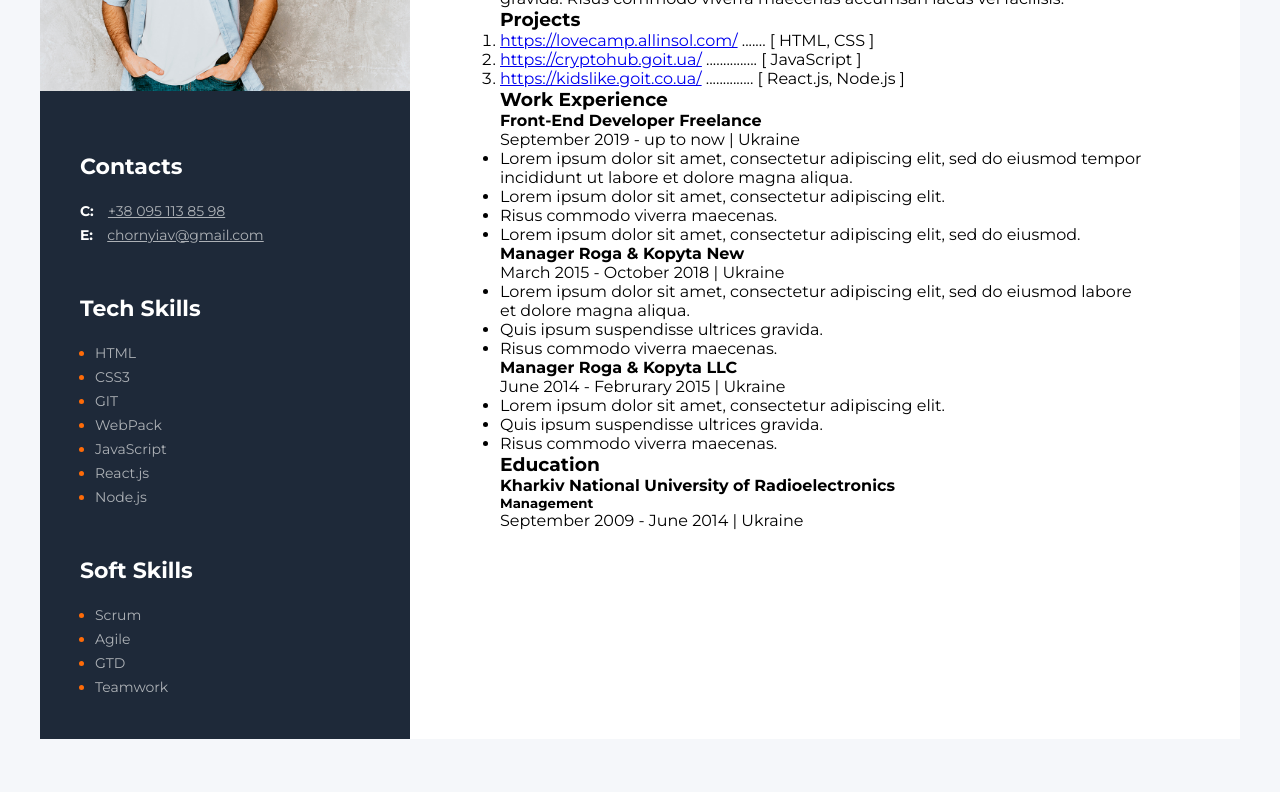
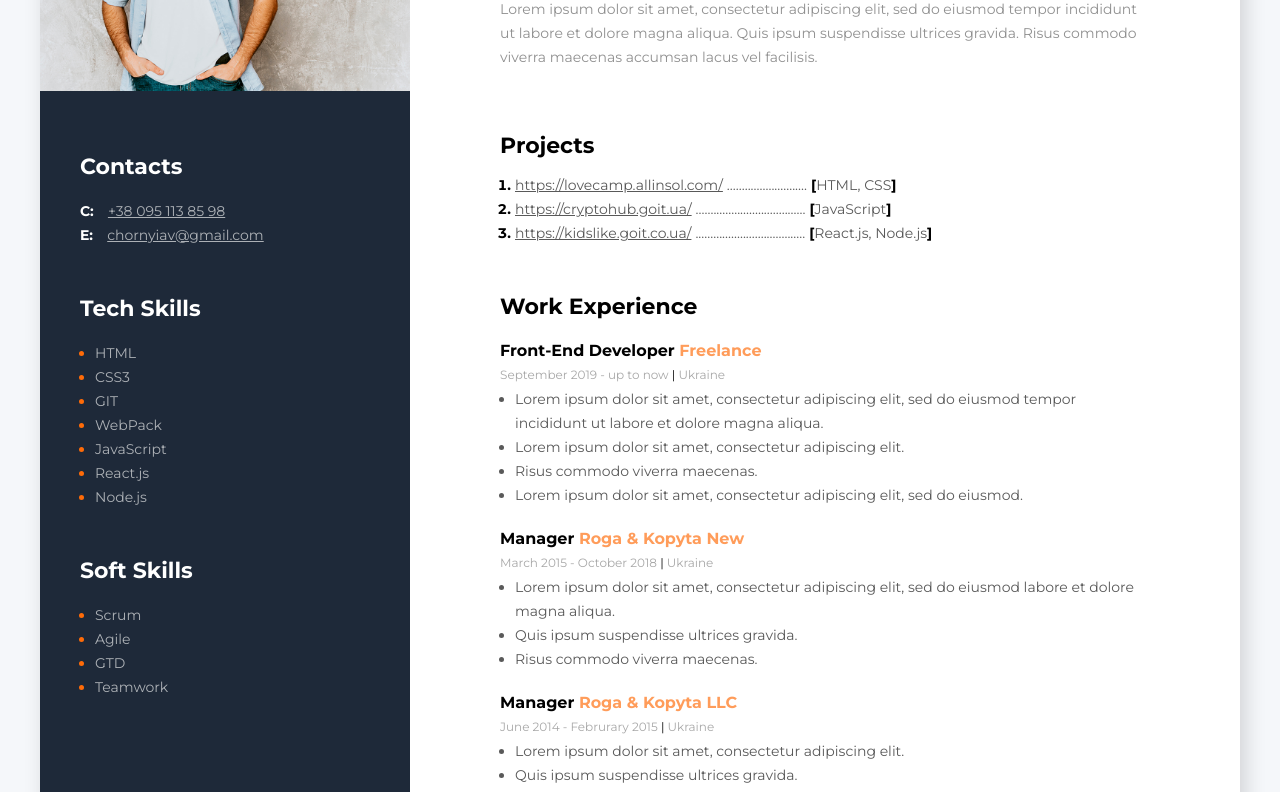
Before and after one commit to Dmytro-Sk/my_resume, a plain HTML site: page index.html in a window 1280 px wide. Shown: the part 267-1059 px from the top of the page. Drawn offline with Linux system fonts and the light colour scheme.

Commit message:
Add main part style

```diff
--- a/css/style.css
+++ b/css/style.css
@@ -13,6 +13,9 @@ body {
 .wrapper {
 	background: #ffffff;
 	display: flex;
+	max-width: 1200px;
+	margin: 0 auto;
+	box-shadow: 5px 9px 20px rgba(0, 0, 0, 0.15);
 }
 
 .sidebar {
@@ -113,3 +116,112 @@ body {
 .soft-skills-text {
     color: #adb1b6;
 }
+
+.about-me-main-info {
+    margin-bottom: 65px;
+}
+
+.profession {
+    font-size: 14px;
+    font-weight: 700;
+    line-height: 24px;
+    /*margin-bottom: 25px;*/
+}
+
+.name {
+    font-size: 45px;
+    font-weight: 700;
+    line-height: 90px;
+    /*margin-bottom: 25px;*/
+}
+
+.description {
+    font-size: 14px;
+    font-weight: 400;
+    line-height: 24px;
+    color: #909090;
+}
+
+.projects-division {
+    margin-bottom: 50px;
+}
+
+.about-me-title {
+    font-size: 22px;
+    font-weight: 700;
+    line-height: 24px;
+/*    margin-bottom: 15px;*/
+}
+
+.work-experience {
+    margin-bottom: 50px;
+}
+
+.ordered-list {
+    font-size: 14px;
+    font-weight: 700;
+    line-height: 24px;
+    margin-left: 15px;
+    margin-top: 15px;
+}
+
+.projects-links {
+    font-size: 14px;
+    font-weight: 400;
+    line-height: 24px;
+    color: #595959;
+}
+
+.ordered-list-items {
+    font-size: 14px;
+    font-weight: 400;
+    line-height: 24px;
+    color: #595959;
+    font-weight: 100;
+}
+
+.work-experience-title {
+    font-size: 16px;
+    font-weight: 700;
+    line-height: 24px;
+    margin-top: 20px;
+}
+
+.worked-company {
+    color: #ff9c5a;
+}
+
+.work-experience-period {
+    font-size: 12px;
+    font-weight: 400;
+    line-height: 24px;
+    color: #a8a8a8;
+    margin: 15px, 0px;
+}
+
+.separator {
+    color: #000000;
+}
+
+.work-experience-text {
+    font-size: 14px;
+    font-weight: 400;
+    line-height: 24px;
+    color: #595959;
+    margin-left: 15px;
+}
+
+.education-title {
+    font-size: 16px;
+    font-weight: 700;
+    line-height: 24px;
+    color: #ff9c5a;
+    margin-top: 20px;
+}
+
+.specialization {
+    font-size: 14px;
+    font-weight: 700;
+    line-height: 24px;
+    margin: 15px, 0px;
+}
--- a/index.html
+++ b/index.html
@@ -83,45 +83,45 @@
 		<div class="about-me-division">
 
 			<!-- about me main info -->
-			<div>
-				<h2>Front-End Developer</h2>
-				<h1>Dmytro Skorbatiuk</h1>
-				<p>Lorem ipsum dolor sit amet, consectetur adipiscing elit, sed do eiusmod tempor incididunt ut labore et dolore magna aliqua. Quis ipsum suspendisse ultrices gravida. Risus commodo viverra maecenas accumsan lacus vel facilisis.</p>
-			<div>
+			<div class="about-me-main-info">
+				<h2 class="profession">Front-End Developer</h2>
+				<h1 class="name">Dmytro Skorbatiuk</h1>
+				<p class="description">Lorem ipsum dolor sit amet, consectetur adipiscing elit, sed do eiusmod tempor incididunt ut labore et dolore magna aliqua. Quis ipsum suspendisse ultrices gravida. Risus commodo viverra maecenas accumsan lacus vel facilisis.</p>
+			</div>
 
-			<!-- project division -->
-			<div>
-				<h3>Projects</h3>
-				<ol>
+			<!-- projects division -->
+			<div class="projects-division">
+				<h3 class="about-me-title">Projects</h3>
+				<ol class="ordered-list">
 					<li>
-						<a href="https://lovecamp.allinsol.com/">https://lovecamp.allinsol.com/</a>
-						<span>.......</span>
-						<span>[ HTML, CSS ]</span>
+						<a class="projects-links" href="https://lovecamp.allinsol.com/">https://lovecamp.allinsol.com/</a>
+						<span class="ordered-list-items">...........................</span>
+						<span>[<span class="ordered-list-items">HTML, CSS</span>]</span>
 					</li>
 					<li>
-						<a href="https://cryptohub.goit.ua/">https://cryptohub.goit.ua/</a>
-						<span>...............</span>
-						<span>[ JavaScript ]</span>
+						<a class="projects-links" href="https://cryptohub.goit.ua/">https://cryptohub.goit.ua/</a>
+						<span class="ordered-list-items">.....................................</span>
+						<span>[<span class="ordered-list-items">JavaScript</span>]</span>
 					</li>
 					<li>
-						<a href="https://kidslike.goit.co.ua/">https://kidslike.goit.co.ua/</a>
-						<span>..............</span>
-						<span>[ React.js, Node.js ]</span>
+						<a class="projects-links" href="https://kidslike.goit.co.ua/">https://kidslike.goit.co.ua/</a>
+						<span class="ordered-list-items">.....................................</span>
+						<span>[<span class="ordered-list-items">React.js, Node.js</span>]</span>
 					</li>
 				</ol>
 			</div>
 
-			<!-- work experiece -->
-			<div>
-				<h3>Work Experience</h3>
+			<!-- work experience -->
+			<div class="work-experience">
+				<h3 class="about-me-title">Work Experience</h3>
 
 				<!-- company 1 -->
 				<div>
-					<h4>Front-End Developer Freelance</h4>
-					<span>
-						September 2019 - up to now | Ukraine
+					<h4 class="work-experience-title">Front-End Developer <span class="worked-company">Freelance</span></h4>
+					<span class="work-experience-period">
+						September 2019 - up to now <span class="separator">|</span> Ukraine
 					</span>
-					<ul>
+					<ul class="work-experience-text">
 						<li>Lorem ipsum dolor sit amet, consectetur adipiscing elit, sed do eiusmod tempor incididunt ut labore et dolore magna aliqua.</li>
 						<li>Lorem ipsum dolor sit amet, consectetur adipiscing elit.</li>
 						<li>Risus commodo viverra maecenas.</li>
@@ -131,11 +131,11 @@
 
 				<!-- company 2 -->
 				<div>
-					<h4>Manager Roga & Kopyta New</h4>
-					<span>
-						March 2015 - October 2018 | Ukraine
+					<h4 class="work-experience-title">Manager <span class="worked-company">Roga & Kopyta New</span></h4>
+					<span class="work-experience-period">
+						March 2015 - October 2018 <span class="separator">|</span> Ukraine
 					</span>
-					<ul>
+					<ul class="work-experience-text">
 						<li>Lorem ipsum dolor sit amet, consectetur adipiscing elit, sed do eiusmod labore et dolore magna aliqua.</li>
 						<li>Quis ipsum suspendisse ultrices gravida.</li>
 						<li>Risus commodo viverra maecenas.</li>
@@ -144,11 +144,11 @@
 
 				<!-- company 3 -->
 				<div>
-					<h4>Manager Roga & Kopyta LLC</h4>
-					<span>
-						June 2014 - Februrary 2015 | Ukraine
+					<h4 class="work-experience-title">Manager <span class="worked-company">Roga & Kopyta LLC</span></h4>
+					<span class="work-experience-period">
+						June 2014 - Februrary 2015 <span class="separator">|</span> Ukraine
 					</span>
-					<ul>
+					<ul class="work-experience-text">
 						<li>Lorem ipsum dolor sit amet, consectetur adipiscing elit.</li>
 						<li>Quis ipsum suspendisse ultrices gravida.</li>
 						<li>Risus commodo viverra maecenas.</li>
@@ -159,14 +159,14 @@
 
 			<!-- education -->
 			<div>
-				<h3>Education</h3>
+				<h3 class="about-me-title">Education</h3>
 
 				<!-- education 1 -->
 				<div>
-					<h4>Kharkiv National University of Radioelectronics</h4>
-					<h5>Management</h5>
-					<span>
-						September 2009 - June 2014 | Ukraine
+					<h4 class="education-title">Kharkiv National University of Radioelectronics</h4>
+					<h5 class="specialization">Management</h5>
+					<span class="work-experience-period">
+						September 2009 - June 2014 <span class="separator">|</span> Ukraine
 					</span>
 				</div>
 
```
Also changed, not shown: other/hw/day_5/hw_5.1.jpg (added), other/hw/day_5/hw_5.2.jpg (added).
